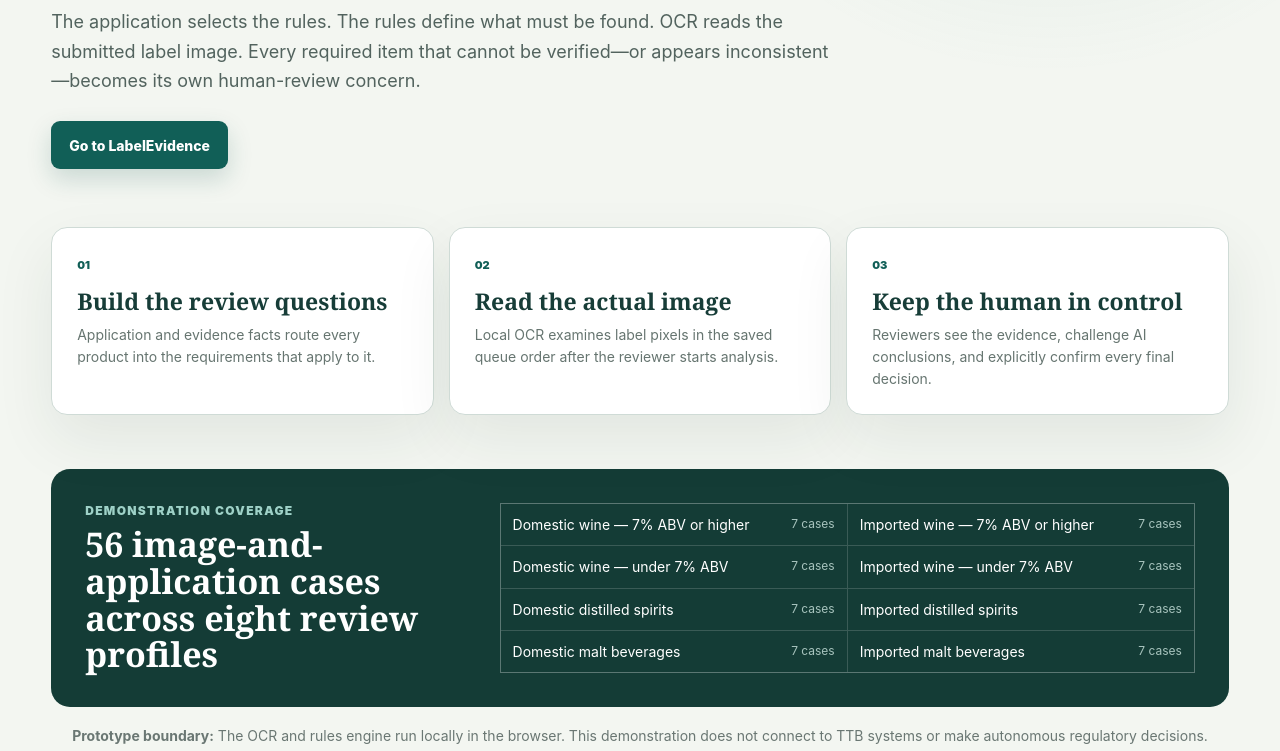
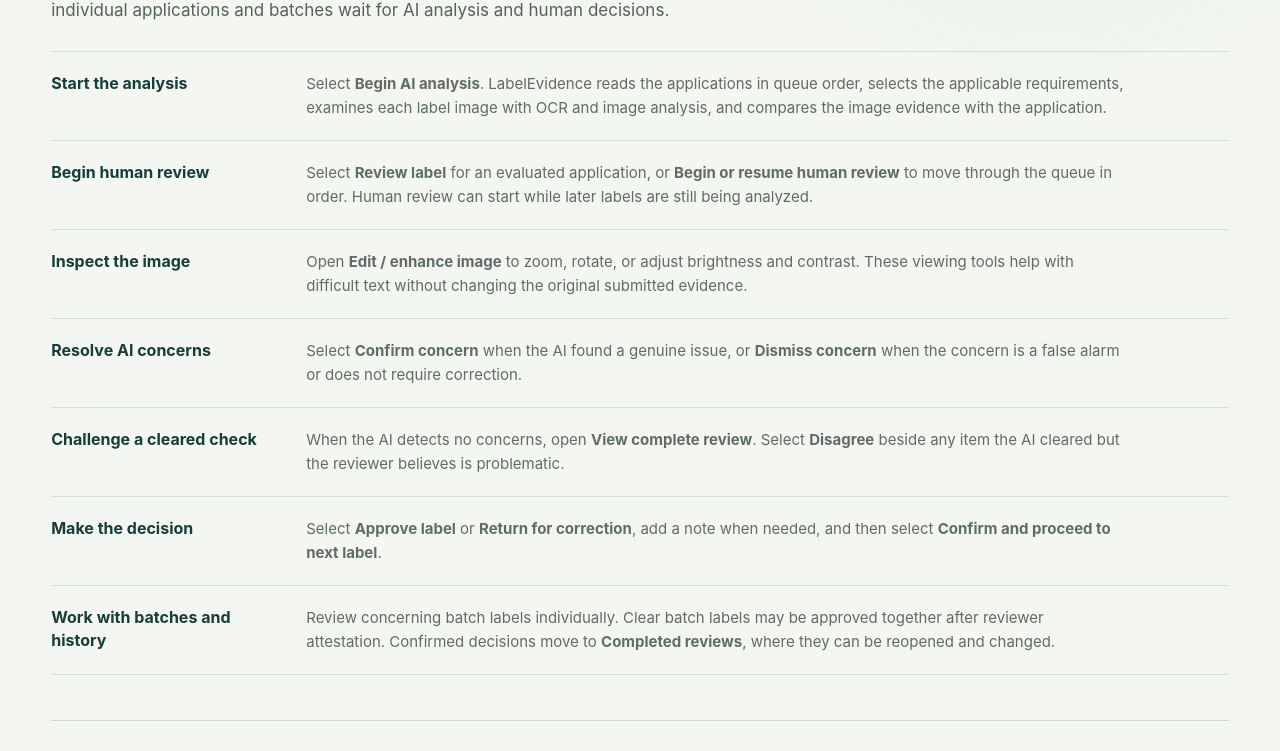
Before and after one commit to BeelyButtons/SODAPOP, a React (Vite) app: page / in a window 1280 px wide. Shown: the part 415-1166 px from the top of the page. Built offline with nearby package versions, Linux system fonts and the light colour scheme.

Commit message:
Replace homepage with LabelEvidence user guide

```diff
--- a/src/App.tsx
+++ b/src/App.tsx
@@ -2,7 +2,7 @@ import { useEffect, useMemo, useRef, useState } from 'react'
 import './App.css'
 import { ApplicantPrescreen } from './components/ApplicantPrescreen'
 import { selectBalancedCases } from './labelEvidence/batch'
-import { LABEL_EVIDENCE_CASES, ROUTING_CATEGORIES } from './labelEvidence/cases'
+import { LABEL_EVIDENCE_CASES } from './labelEvidence/cases'
 import { evaluateImageCase, type ImageCaseEvaluation } from './labelEvidence/imageEvaluation'
 import { createRandomizedReviewQueue, type ReviewQueueUnit } from './labelEvidence/reviewQueue'
 import type { LabelEvidenceCase, ReviewCheckResult, ReviewFlag } from './labelEvidence/types'
@@ -94,9 +94,17 @@ function FlagIcon({ flag }: { flag: ReviewFlag }) {
 function Welcome({ onContinue }: { onContinue: () => void }) {
   return <main className="welcome-page">
     <div className="welcome-sticky-action"><button className="primary-button" type="button" onClick={onContinue}>Go to LabelEvidence</button></div>
-    <section className="welcome-hero"><p className="eyebrow">LabelEvidence prototype</p><h1>Evidence-led alcohol label review, built around the human decision.</h1><p>The application selects the rules. The rules define what must be found. OCR reads the submitted label image. Every required item that cannot be verified—or appears inconsistent—becomes its own human-review concern.</p><button className="primary-button" type="button" onClick={onContinue}>Go to LabelEvidence</button></section>
-    <section className="welcome-explainer" aria-label="What this demonstration shows"><article><span>01</span><h2>Build the review questions</h2><p>Application and evidence facts route every product into the requirements that apply to it.</p></article><article><span>02</span><h2>Read the actual image</h2><p>Local OCR examines label pixels in the saved queue order after the reviewer starts analysis.</p></article><article><span>03</span><h2>Keep the human in control</h2><p>Reviewers see the evidence, challenge AI conclusions, and explicitly confirm every final decision.</p></article></section>
-    <section className="welcome-coverage"><div><p className="eyebrow">Demonstration coverage</p><h2>56 image-and-application cases across eight review profiles</h2></div><div className="welcome-profile-grid">{ROUTING_CATEGORIES.map((category) => <p key={category.id}>{category.label}<small>7 cases</small></p>)}</div></section>
+    <section className="welcome-hero"><p className="eyebrow">LabelEvidence prototype</p><h1>Evidence-led alcohol label review, built around the human decision.</h1><p>LabelEvidence compares product application information with the submitted label image and the requirements that apply to that product.</p><button className="primary-button" type="button" onClick={onContinue}>Go to LabelEvidence</button></section>
+    <section className="welcome-guide" aria-labelledby="welcome-guide-title"><h2 id="welcome-guide-title">How to use LabelEvidence</h2><p className="welcome-guide-intro">To begin the label review process, click <strong>Go to LabelEvidence</strong>. You will enter the active review queue, where individual applications and batches wait for AI analysis and human decisions.</p><ol>
+      <li><h3>Start the analysis</h3><p>Select <strong>Begin AI analysis</strong>. LabelEvidence reads the applications in queue order, selects the applicable requirements, examines each label image with OCR and image analysis, and compares the image evidence with the application.</p></li>
+      <li><h3>Begin human review</h3><p>Select <strong>Review label</strong> for an evaluated application, or <strong>Begin or resume human review</strong> to move through the queue in order. Human review can start while later labels are still being analyzed.</p></li>
+      <li><h3>Inspect the image</h3><p>Open <strong>Edit / enhance image</strong> to zoom, rotate, or adjust brightness and contrast. These viewing tools help with difficult text without changing the original submitted evidence.</p></li>
+      <li><h3>Resolve AI concerns</h3><p>Select <strong>Confirm concern</strong> when the AI found a genuine issue, or <strong>Dismiss concern</strong> when the concern is a false alarm or does not require correction.</p></li>
+      <li><h3>Challenge a cleared check</h3><p>When the AI detects no concerns, open <strong>View complete review</strong>. Select <strong>Disagree</strong> beside any item the AI cleared but the reviewer believes is problematic.</p></li>
+      <li><h3>Make the decision</h3><p>Select <strong>Approve label</strong> or <strong>Return for correction</strong>, add a note when needed, and then select <strong>Confirm and proceed to next label</strong>.</p></li>
+      <li><h3>Work with batches and history</h3><p>Review concerning batch labels individually. Clear batch labels may be approved together after reviewer attestation. Confirmed decisions move to <strong>Completed reviews</strong>, where they can be reopened and changed.</p></li>
+    </ol></section>
+    <section className="welcome-more"><article><p className="eyebrow">What happens in the background</p><h2>Application-guided image review</h2><p>The application determines which requirements apply. Each requirement becomes an evidence question for the image reader. Missing, uncertain, or conflicting evidence becomes a specific human-review concern. Image uncertainty is kept separate from a readable compliance conflict.</p></article><article><p className="eyebrow">Reduce avoidable submissions</p><h2>Applicant prescreen</h2><p>The applicant-facing demonstration uses editable Domestic Distilled Spirits application information and an uploaded label image to identify possible omissions or conflicts before official submission. Its results are advisory and do not guarantee approval.</p></article></section>
     <p className="prototype-note"><strong>Prototype boundary:</strong> The OCR and rules engine run locally in the browser. This demonstration does not connect to TTB systems or make autonomous regulatory decisions.</p>
   </main>
 }
```
Also changed, not shown: src/App.css, 1 other file (tests, documents, lock files or other folders).
